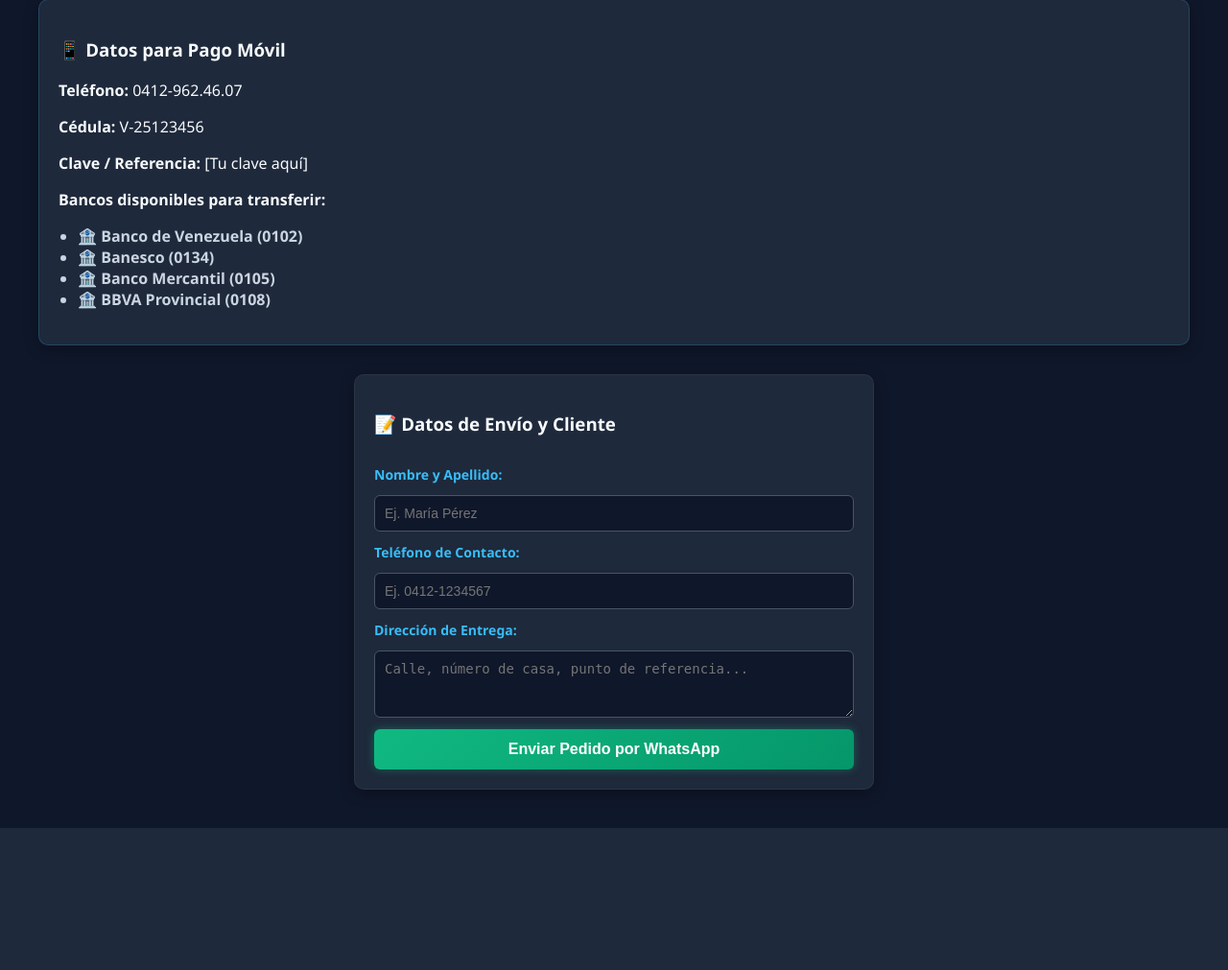
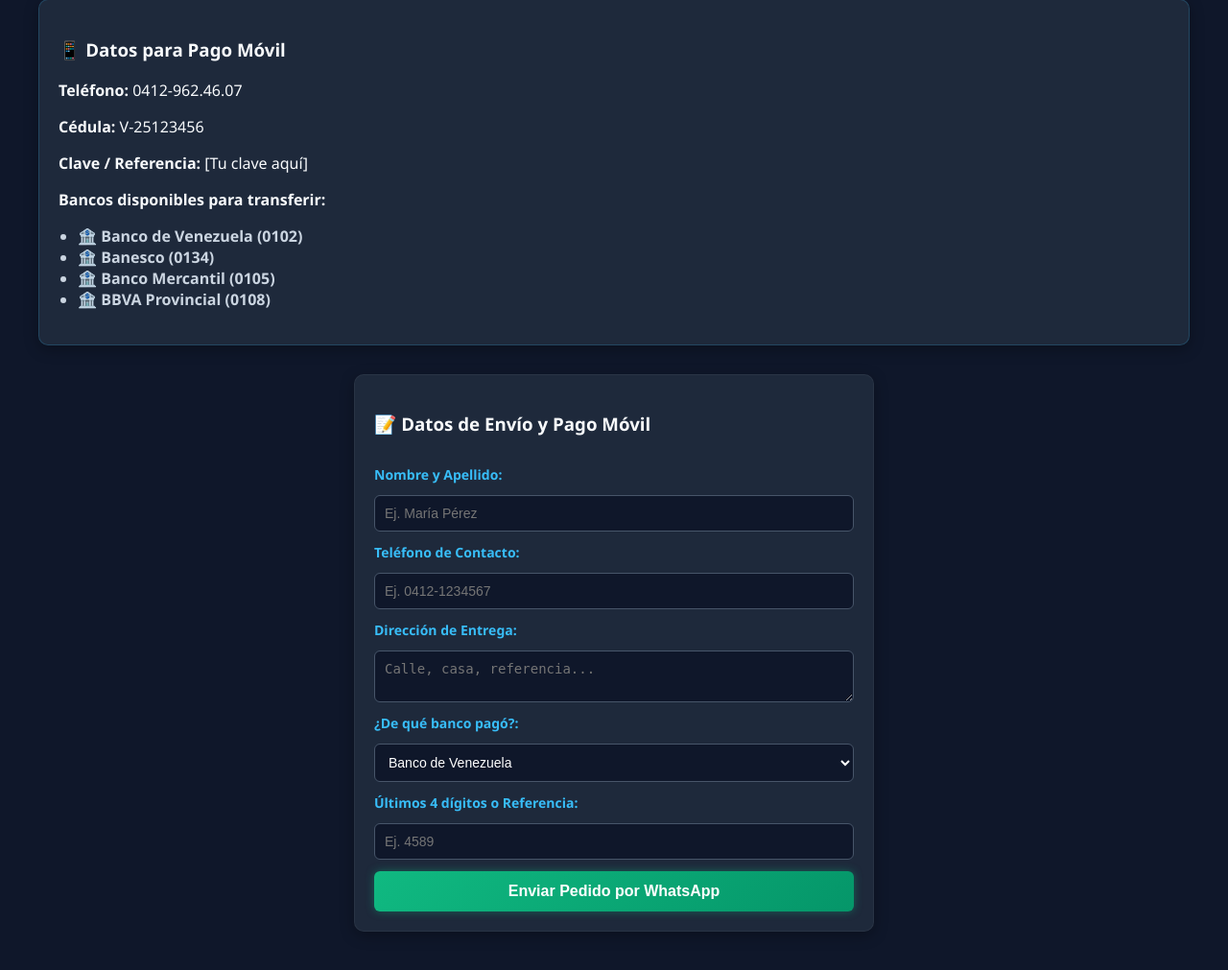
Before and after one commit to asacura21/variedades-osmari, a Flask app: page / in a window 1280 px wide. Shown: the part 2447-3458 px from the top of the page at 96% size. Before the commit the page ends 3310 px from the top, so only its background shows below. Run offline with Flask 3, Linux system fonts and the light colour scheme.

Commit message:
Update checkout form with payment details

```diff
--- a/templates/index.html
+++ b/templates/index.html
@@ -188,7 +188,7 @@
             font-size: 14px;
             color: var(--accent-neon);
         }
-        .checkout-form input, .checkout-form textarea {
+        .checkout-form input, .checkout-form textarea, .checkout-form select {
             padding: 10px;
             border-radius: 6px;
             border: 1px solid #475569;
@@ -198,7 +198,7 @@
             width: 100%;
             box-sizing: border-box;
         }
-        .checkout-form input:focus, .checkout-form textarea:focus {
+        .checkout-form input:focus, .checkout-form textarea:focus, .checkout-form select:focus {
             border-color: var(--accent-neon);
             outline: none;
             box-shadow: 0 0 8px var(--neon-glow);
@@ -223,7 +223,7 @@
 </head>
 <body>
 
-    <!-- Menú Desplegable de Categorías Actualizado -->
+    <!-- Menú Desplegable de Categorías -->
     <div class="menu-esquina">
         <button class="btn-menu" onclick="toggleMenu()">📂 Categorías ▼</button>
         <div id="dropdown-categorias" class="dropdown-content">
@@ -276,9 +276,9 @@
             </ul>
         </div>
 
-        <!-- Formulario Vertical del Cliente -->
+        <!-- Formulario Vertical del Cliente y Pago -->
         <div class="checkout-form">
-            <h3>📝 Datos de Envío y Cliente</h3>
+            <h3>📝 Datos de Envío y Pago Móvil</h3>
             <label for="nombre">Nombre y Apellido:</label>
             <input type="text" id="nombre" placeholder="Ej. María Pérez" required>
 
@@ -286,7 +286,19 @@
             <input type="tel" id="telefono" placeholder="Ej. 0412-1234567" required>
 
             <label for="direccion">Dirección de Entrega:</label>
-            <textarea id="direccion" rows="3" placeholder="Calle, número de casa, punto de referencia..." required></textarea>
+            <textarea id="direccion" rows="2" placeholder="Calle, casa, referencia..." required></textarea>
+
+            <label for="banco">¿De qué banco pagó?:</label>
+            <select id="banco">
+                <option value="Banco de Venezuela">Banco de Venezuela</option>
+                <option value="Banesco">Banesco</option>
+                <option value="Banco Mercantil">Banco Mercantil</option>
+                <option value="BBVA Provincial">BBVA Provincial</option>
+                <option value="Otro banco">Otro banco</option>
+            </select>
+
+            <label for="referencia">Últimos 4 dígitos o Referencia:</label>
+            <input type="text" id="referencia" placeholder="Ej. 4589" required>
 
             <button type="button" class="btn-enviar" onclick="enviarPedidoWhatsApp()">Enviar Pedido por WhatsApp</button>
         </div>
@@ -401,9 +413,11 @@
             const nombre = document.getElementById('nombre').value;
             const telefono = document.getElementById('telefono').value;
             const direccion = document.getElementById('direccion').value;
+            const banco = document.getElementById('banco').value;
+            const referencia = document.getElementById('referencia').value;
 
-            if(!nombre || !telefono || !direccion) {
-                alert('Por favor completa todos los datos de envío.');
+            if(!nombre || !telefono || !direccion || !referencia) {
+                alert('Por favor completa todos los datos de envío y la referencia de pago.');
                 return;
             }
 
@@ -416,7 +430,10 @@
             mensaje += `*Cliente:* ${nombre}%0A`;
             mensaje += `*Teléfono:* ${telefono}%0A`;
             mensaje += `*Dirección:* ${direccion}%0A%0A`;
-            mensaje += `*Productos:*%0A`;
+            mensaje += `*💳 Datos de Pago:*%0A`;
+            mensaje += `- Banco emisor: ${banco}%0A`;
+            mensaje += `- Referencia: ${referencia}%0A%0A`;
+            mensaje += `*🛍️ Productos:*%0A`;
 
             let total = 0;
             carrito.forEach(item => {
```
